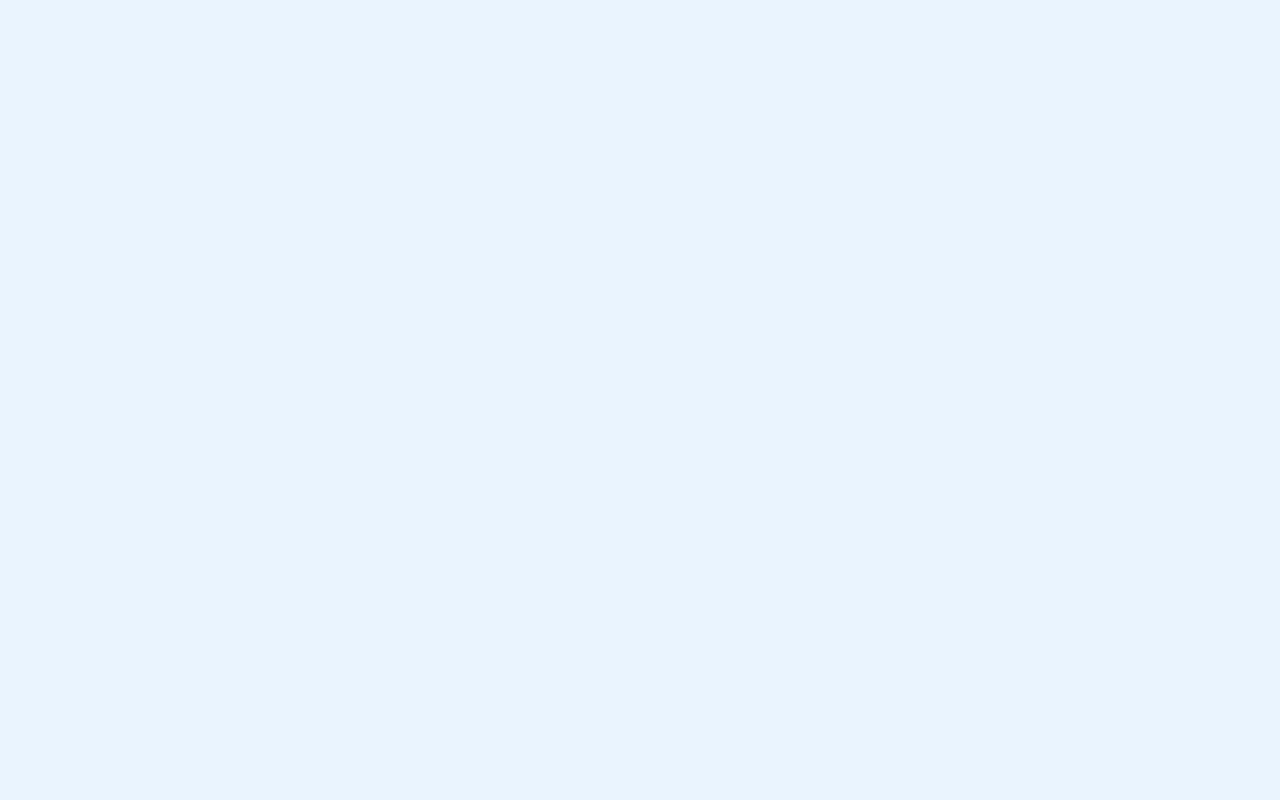
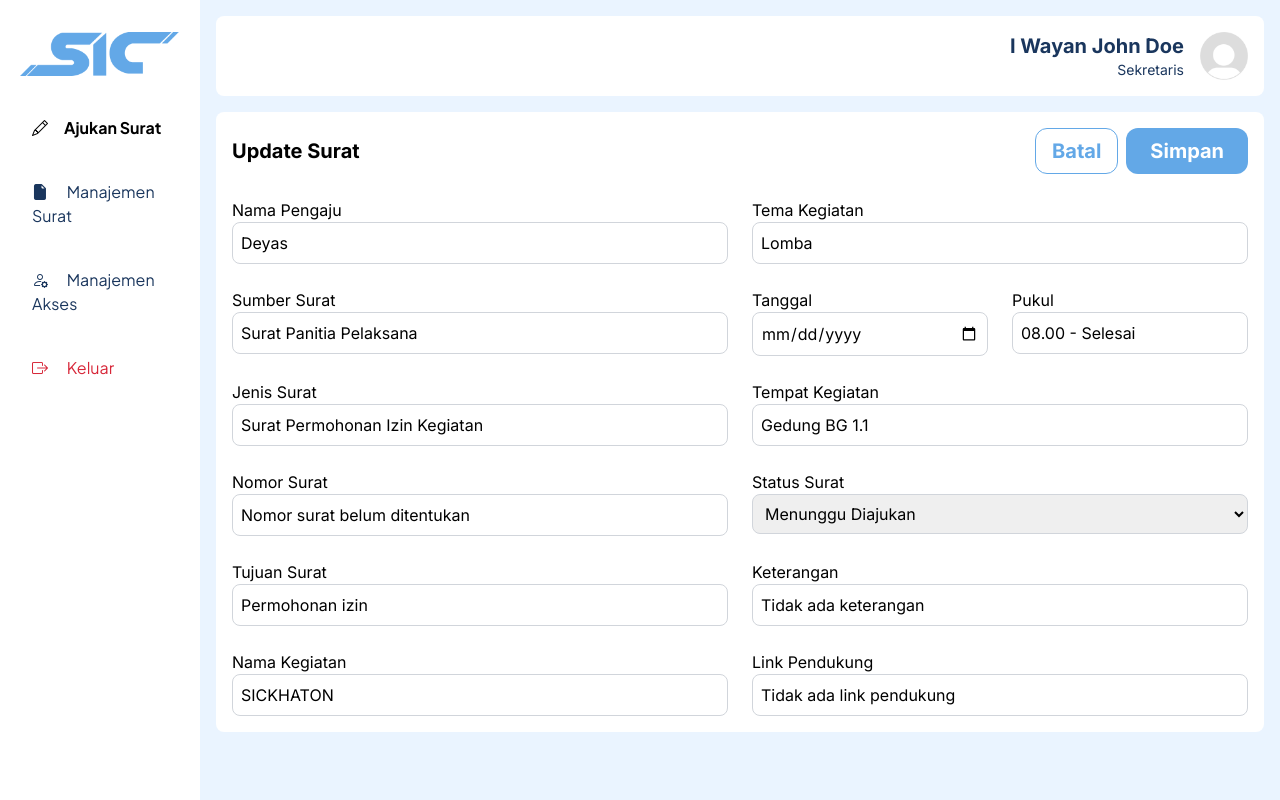
Before and after one commit to SIC-Unud/sic-persuratan-fe, a Vue app: page /admin/surat/1/update-surat in a window 1280 px wide. Before the commit this address led to /login. Built offline with nearby package versions, Linux system fonts and the light colour scheme.

Commit message:
fix: fix script at detail and update surat

```diff
--- /dev/null
+++ b/src/data/suratList.js
@@ -0,0 +1,52 @@
+// src/data/suratList.js
+
+export const suratList = [
+  {
+    id: 1,
+    namaPengaju: "Deyas",
+    temaKegiatan: "Lomba",
+    sumberSurat: "Surat Panitia Pelaksana",
+    tanggal: "1 Oktober 2023",
+    pukul: "08.00 - Selesai",
+    jenisSurat: "Surat Permohonan Izin Kegiatan",
+    tempat: "Gedung BG 1.1",
+    nomorSurat: "Nomor surat belum ditentukan",
+    status: "Menunggu Diajukan",
+    tujuan: "Permohonan izin",
+    keterangan: "Tidak ada keterangan",
+    namaKegiatan: "SICKHATON",
+    linkPendukung: "Tidak ada link pendukung"
+  },
+  {
+    id: 2,
+    namaPengaju: "Reyhan",
+    temaKegiatan: "Workshop",
+    sumberSurat: "Surat UKM",
+    tanggal: "15 Oktober 2023",
+    pukul: "13.00 - 16.00",
+    jenisSurat: "Surat Permohonan Tempat",
+    tempat: "Auditorium Lt. 3",
+    nomorSurat: "Nomor surat belum ditentukan",
+    status: "Menunggu Diajukan",
+    tujuan: "Peminjaman Tempat",
+    keterangan: "Akan mengundang pembicara dari luar",
+    namaKegiatan: "TechTalk 2023",
+    linkPendukung: "https://techtalk.id"
+  },
+  {
+    id: 3,
+    namaPengaju: "Rani",
+    temaKegiatan: "Bakti Sosial",
+    sumberSurat: "Surat Organisasi",
+    tanggal: "22 Oktober 2023",
+    pukul: "08.00 - 12.00",
+    jenisSurat: "Surat Permohonan Bantuan",
+    tempat: "Panti Asuhan Harapan",
+    nomorSurat: "Nomor surat belum ditentukan",
+    status: "Menunggu Diajukan",
+    tujuan: "Permohonan Dana",
+    keterangan: "Akan membawa donasi dari kampus",
+    namaKegiatan: "Berbagi Kasih",
+    linkPendukung: "Tidak ada link pendukung"
+  }
+];
--- a/src/views/DetailSuratView.vue
+++ b/src/views/DetailSuratView.vue
@@ -13,44 +13,45 @@
             <RouterLink to="/admin/surat" class="px-4 py-2 bg-white text-primary text-xl font-bold rounded-xl border border-primary hover:shadow-xl transition">
               Kembali
             </RouterLink>
-            <RouterLink to="${$route.fullPath}/update-surat" class="px-6 py-2 bg-primary text-white text-xl font-bold rounded-xl hover:shadow-xl transition">
+            <RouterLink :to="`/admin/surat/${surat.id}/update-surat`" class="px-6 py-2 bg-primary text-white text-xl font-bold rounded-xl hover:shadow-xl transition">
               Update
             </RouterLink>
           </div>
         </div>
       </div>
 
-      <div class="grid grid-cols-1 md:grid-cols-2 gap-6 p-3">
+      <div v-if="surat">
+        <div class="grid grid-cols-1 md:grid-cols-2 gap-6 p-3">
         <div class="w-full">
           <label class="block text-base font-normal text-content">Nama Pengaju</label>
           <div class="p-3 bg-white rounded-md gap-2">
-            <p class="font-medium text-black">Deyas</p>
+            <p class="font-medium text-black">{{ surat.namaPengaju }}</p>
           </div>
         </div>
         <div class="w-full">
           <label class="block text-base font-normal text-content">Tema Kegiatan</label>
           <div class="p-3 bg-white rounded-md gap-2">
-            <p class="font-medium text-black">Lomba</p>
+            <p class="font-medium text-black">Lomb{{ surat.namaPengaju }}a</p>
           </div>
         </div>
 
         <div class="w-full">
           <label class="block text-base font-normal text-content">Sumber Surat</label>
           <div class="p-3 bg-white rounded-md gap-2">
-            <p class="font-medium text-black">Surat Panitia Pelaksana</p>
+            <p class="font-medium text-black">{{ surat.namaPengaju }}</p>
           </div>
         </div>
         <div class="flex gap-6">
           <div class="flex flex-col w-full">
             <label class="text-base font-normal text-content mb-1">Tanggal</label>
             <div class="p-3 bg-white rounded-md">
-              <p class="font-medium text-black">1 Oktober 2023</p>
+              <p class="font-medium text-black">{{ surat.tanggal }}3</p>
             </div>
           </div>
           <div class="flex flex-col w-full">
             <label class="text-base font-normal text-content mb-1">Pukul</label>
             <div class="p-3 bg-white rounded-md">
-              <p class="font-medium text-black">08.00 - Selesai</p>
+              <p class="font-medium text-black">{{ surat.pukul }}</p>
             </div>
           </div>
         </div>
@@ -58,52 +59,52 @@
         <div class="w-full">
           <label class="block text-base font-normal text-content">Jenis Surat</label>
           <div class="p-3 bg-white rounded-md gap-2">
-            <p class="font-medium text-black">Surat Permohonan Izin Kegiatan</p>
+            <p class="font-medium text-black">{{ surat.jenisSurat }}</p>
           </div>
         </div>
         <div class="w-full">
           <label class="block text-base font-normal text-content">Tempat Kegiatan</label>
           <div class="p-3 bg-white rounded-md gap-2">
-            <p class="font-medium text-black">Gedung BG 1.1</p>
+            <p class="font-medium text-black">{{ surat.tempat }}</p>
           </div>
         </div>
 
         <div class="w-full">
           <label class="block text-base font-normal text-content">Nomor Surat</label>
           <div class="p-3 bg-white rounded-md gap-2">
-            <p class="font-medium text-gray-200">Nomor surat belum ditentukan</p>
+            <p class="font-medium text-gray-200">{{ surat.nomorSurat }}n</p>
           </div>
         </div>
         <div class="w-full">
           <label class="block text-base font-normal text-content">Status Surat</label>
           <div class="p-3 bg-white rounded-md gap-2">
-            <p class="font-medium text-black">Menunggu Diajukan</p>
+            <p class="font-medium text-black">{{ surat.nomorSurat }}</p>
           </div>
         </div>
 
         <div class="w-full">
           <label class="block text-base font-normal text-content">Tujuan Surat</label>
           <div class="p-3 bg-white rounded-md gap-2">
-            <p class="font-medium text-black">Permohonan izin</p>
+            <p class="font-medium text-black">{{ surat.tujuan }}</p>
           </div>
         </div>
         <div class="w-full">
           <label class="block text-base font-normal text-content">Keterangan</label>
           <div class="p-3 bg-white rounded-md gap-2">
-            <p class="font-medium text-gray-200">Tidak ada keterangan</p>
+            <p class="font-medium text-gray-200">{{ surat.keterangan}}</p>
           </div>
         </div>
 
         <div class="w-full">
           <label class="block text-base font-normal text-content">Nama Kegiatan</label>
           <div class="p-3 bg-white rounded-md gap-2">
-            <p class="font-medium text-black">SICKHATON</p>
+            <p class="font-medium text-black">{{ surat.namaKegiatan }}</p>
           </div>
         </div>
         <div class="w-full">
           <label class="block text-base font-normal text-content">Link pendukung</label>
           <div class="p-3 bg-white rounded-md gap-2">
-            <p class="font-medium text-gray-200">Tidak ada link pendukung</p>
+            <p class="font-medium text-gray-200">{{ surat.linkPendukung }}</p>
           </div>
         </div>
       </div>
@@ -115,13 +116,19 @@
           Update
         </RouterLink>
       </div>
+      </div>
+
     </div>
   </DashboardLayout>
 
 </template>
 
 <script setup>
-import DashboardLayout from '@/layout/DashboardLayout.vue';
-import NavItem from '@/components/NavItem.vue'
+import { useRoute } from 'vue-router'
+import { suratList } from '@/data/suratList.js'
+import DashboardLayout from '@/layout/DashboardLayout.vue'
 
+const route = useRoute()
+const id = parseInt(route.params.id)
+const surat = suratList.find((s) => s.id === id)
 </script>
--- a/src/views/ManajemenSuratView.vue
+++ b/src/views/ManajemenSuratView.vue
@@ -1,13 +1,36 @@
 <template>
   <DashboardLayout>
-    <div>
-      hello
+    <div class="p-4">
+      <h2 class="text-2xl font-bold mb-4">Daftar Surat</h2>
+      <table class="min-w-full table-auto border border-gray-300 bg-white shadow">
+        <thead class="bg-gray-100">
+          <tr>
+            <th class="p-3 text-left">Nama Pengaju</th>
+            <th class="p-3 text-left">Tema</th>
+            <th class="p-3 text-left">Tanggal</th>
+            <th class="p-3 text-left">Aksi</th>
+          </tr>
+        </thead>
+        <tbody>
+          <tr
+            v-for="surat in suratList"
+            :key="surat.id"
+            class="border-t hover:bg-gray-50"
+          >
+            <td class="p-3">{{ surat.namaPengaju }}</td>
+            <td class="p-3">{{ surat.temaKegiatan }}</td>
+            <td class="p-3">{{ surat.tanggal }}</td>
+            <td class="p-3">
+              <RouterLink :to="`/admin/surat/${surat.id}`" class="text-primary underline">Lihat Detail</RouterLink>
+            </td>
+          </tr>
+        </tbody>
+      </table>
     </div>
   </DashboardLayout>
 </template>
 
 <script setup>
-import DashboardLayout from '@/layout/DashboardLayout.vue';
-import NavItem from '@/components/NavItem.vue'
-
+import DashboardLayout from '@/layout/DashboardLayout.vue'
+import { suratList } from '@/data/suratList.js'
 </script>
--- a/src/views/UpdateSuratView.vue
+++ b/src/views/UpdateSuratView.vue
@@ -1,75 +1,69 @@
 <template>
   <DashboardLayout>
     <div>
-
-
       <form class="grid grid-cols-1 md:grid-cols-2 gap-6 overflow-y-auto">
         <div class="col-span-full flex justify-between items-center">
           <div>
             <h2 class="font-inter-sans text-xl font-bold text-content text-[28px]">
-            Detail Surat
+              Update Surat
             </h2>
           </div>
 
-          <div class="flex justify-between">
           <div class="hidden md:flex justify-end gap-2 bg-white">
-              <RouterLink to="/admin/surat/${$route.params.id}" class="px-4 py-2 bg-white text-primary text-xl font-bold rounded-xl border border-primary hover:shadow-xl transition">
+            <RouterLink :to="`/admin/surat/${route.params.id}`" class="px-4 py-2 bg-white text-primary text-xl font-bold rounded-xl border border-primary hover:shadow-xl transition">
               Batal
             </RouterLink>
-              <button to="#" class="px-6 py-2 bg-primary text-white text-xl font-bold rounded-xl hover:shadow-xl transition">
+            <button @click.prevent="simpanSurat" class="px-6 py-2 bg-primary text-white text-xl font-bold rounded-xl hover:shadow-xl transition">
               Simpan
             </button>
           </div>
         </div>
-        </div>
+
+        <!-- FORM INPUT -->
         <div>
           <label class="block text-base font-normal text-content">Nama Pengaju</label>
-          <input class="w-full p-2 border border-solid border-gray-300 border-1px rounded-lg gap-2"
-          placeholder="Nama pengaju">
+          <input v-model="form.namaPengaju" class="w-full p-2 border border-gray-300 rounded-lg" placeholder="Nama pengaju" />
         </div>
+
         <div>
           <label class="block text-base font-normal text-content">Tema Kegiatan</label>
-          <input class="w-full p-2 border border-solid border-gray-300 border-1px rounded-lg gap-2"
-          placeholder="Tema kegiatan">
+          <input v-model="form.temaKegiatan" class="w-full p-2 border border-gray-300 rounded-lg" placeholder="Tema kegiatan" />
         </div>
 
         <div>
           <label class="block text-base font-normal text-content">Sumber Surat</label>
-          <input class="w-full p-2 border border-solid border-gray-300 border-1px rounded-lg gap-2"
-          placeholder="Sumber surat">
+          <input v-model="form.sumberSurat" class="w-full p-2 border border-gray-300 rounded-lg" placeholder="Sumber surat" />
         </div>
+
         <div class="flex gap-6">
-          <div class="flex flex-col w-full">
+          <div class="w-full">
             <label class="text-base font-normal text-content mb-1">Tanggal</label>
-            <input type="date" class="w-full p-2 border border-solid border-gray-300 border-1px rounded-lg gap-2"
-          placeholder="Tanggal">
+            <input v-model="form.tanggal" type="date" class="w-full p-2 border border-gray-300 rounded-lg" />
           </div>
-          <div class="flex flex-col w-full">
+          <div class="w-full">
             <label class="text-base font-normal text-content mb-1">Pukul</label>
-            <input class="w-full p-2 border border-solid border-gray-300 border-1px rounded-lg gap-2"
-          placeholder="Pukul">
+            <input v-model="form.pukul" class="w-full p-2 border border-gray-300 rounded-lg" placeholder="Pukul" />
           </div>
         </div>
 
         <div>
           <label class="block text-base font-normal text-content">Jenis Surat</label>
-          <input class="w-full p-2 border border-solid border-gray-300 border-1px rounded-lg gap-2"
-          placeholder="Jenis surat">
+          <input v-model="form.jenisSurat" class="w-full p-2 border border-gray-300 rounded-lg" placeholder="Jenis surat" />
         </div>
+
         <div>
           <label class="block text-base font-normal text-content">Tempat Kegiatan</label>
-          <input class="w-full p-2 border border-solid border-gray-300 border-1px rounded-lg gap-2"
-          placeholder="Nama gedung, ruangan">
+          <input v-model="form.tempat" class="w-full p-2 border border-gray-300 rounded-lg" placeholder="Tempat kegiatan" />
         </div>
 
         <div>
           <label class="block text-base font-normal text-content">Nomor Surat</label>
-          <input class="w-full p-2 border border-solid border-gray-300 border-1px rounded-lg gap-2"
-          placeholder="Nomor surat">
+          <input v-model="form.nomorSurat" class="w-full p-2 border border-gray-300 rounded-lg" placeholder="Nomor surat" />
         </div>
+
         <div>
           <label class="block text-base font-normal text-content">Status Surat</label>
-          <select class="w-full p-2 border border-solid border-gray-300 border-1px rounded-lg gap-2">
+          <select v-model="form.status" class="w-full p-2 border border-gray-300 rounded-lg">
             <option value="Menunggu Diajukan">Menunggu Diajukan</option>
             <option value="Sedang Diajukan">Sedang Diajukan</option>
             <option value="Berhasil Diajukan">Berhasil Diajukan</option>
@@ -80,42 +74,91 @@
 
         <div>
           <label class="block text-base font-normal text-content">Tujuan Surat</label>
-          <input class="w-full p-2 border border-solid border-gray-300 border-1px rounded-lg gap-2"
-          placeholder="Tujuan">
+          <input v-model="form.tujuan" class="w-full p-2 border border-gray-300 rounded-lg" placeholder="Tujuan surat" />
         </div>
+
         <div>
           <label class="block text-base font-normal text-content">Keterangan</label>
-          <input class="w-full p-2 border border-solid border-gray-300 border-1px rounded-lg gap-2"
-          placeholder="Keterangan">
+          <input v-model="form.keterangan" class="w-full p-2 border border-gray-300 rounded-lg" placeholder="Keterangan" />
         </div>
 
         <div>
           <label class="block text-base font-normal text-content">Nama Kegiatan</label>
-          <input class="w-full p-2 border border-solid border-gray-300 border-1px rounded-lg gap-2"
-          placeholder="Nama kegiatan">
+          <input v-model="form.namaKegiatan" class="w-full p-2 border border-gray-300 rounded-lg" placeholder="Nama kegiatan" />
         </div>
+
         <div>
-          <label class="block text-base font-normal text-content">Link pendukung</label>
-          <input class="w-full p-2 border border-solid border-gray-300 border-1px rounded-lg gap-2"
-          placeholder="Link">
+          <label class="block text-base font-normal text-content">Link Pendukung</label>
+          <input v-model="form.linkPendukung" class="w-full p-2 border border-gray-300 rounded-lg" placeholder="Link" />
         </div>
-        <div class="grid-end-auto flex md:hidden justify-end gap-3 bg-white py-6">
-          <button class="text-center px-4 py-2 bg-white text-primary text-xl font-bold rounded-xl border border-primary hover:shadow-xl transition">
-            Kembali
-          </button>
-          <button class="text-center px-4 py-2 bg-primary text-white text-xl font-bold rounded-xl hover:shadow-xl transition">
+
+        <!-- Tombol Mobile -->
+        <div class="col-span-full flex md:hidden justify-end gap-3 bg-white py-6">
+          <RouterLink :to="`/admin/surat/${route.params.id}`" class="px-4 py-2 bg-white text-primary text-xl font-bold rounded-xl border border-primary hover:shadow-xl transition">
+            Batal
+          </RouterLink>
+          <button @click.prevent="simpanSurat" class="px-4 py-2 bg-primary text-white text-xl font-bold rounded-xl hover:shadow-xl transition">
             Simpan
           </button>
         </div>
       </form>
-
     </div>
   </DashboardLayout>
 </template>
 
 <script setup>
-import DashboardLayout from '@/layout/DashboardLayout.vue';
-import NavItem from '@/components/NavItem.vue'
-import { RouterLink } from 'vue-router';
+import { ref, onMounted } from 'vue'
+import { useRoute } from 'vue-router'
+import DashboardLayout from '@/layout/DashboardLayout.vue'
+import { suratList } from '@/data/suratList.js'
 
+const route = useRoute()
+
+// Form kosong default
+const form = ref({
+  namaPengaju: '',
+  temaKegiatan: '',
+  sumberSurat: '',
+  tanggal: '',
+  pukul: '',
+  jenisSurat: '',
+  tempat: '',
+  nomorSurat: '',
+  status: '',
+  tujuan: '',
+  keterangan: '',
+  namaKegiatan: '',
+  linkPendukung: '',
+})
+
+// Isi form setelah component dimount
+onMounted(() => {
+  const id = parseInt(route.params.id)
+  const surat = suratList.find(s => s.id === id)
+
+  if (surat) {
+    form.value = {
+      namaPengaju: surat.namaPengaju || '',
+      temaKegiatan: surat.temaKegiatan || '',
+      sumberSurat: surat.sumberSurat || '',
+      tanggal: surat.tanggal || '',
+      pukul: surat.pukul || '',
+      jenisSurat: surat.jenisSurat || '',
+      tempat: surat.tempat || '',
+      nomorSurat: surat.nomorSurat || '',
+      status: surat.status || '',
+      tujuan: surat.tujuan || '',
+      keterangan: surat.keterangan || '',
+      namaKegiatan: surat.namaKegiatan || '',
+      linkPendukung: surat.linkPendukung || '',
+    }
+  } else {
+    console.warn('Surat tidak ditemukan dengan ID:', id)
+  }
+})
+
+function simpanSurat() {
+  console.log('Form disimpan:', form.value)
+  // TODO: Kirim ke API atau update state
+}
 </script>
```
Also changed, not shown: src/router/index.js (+48 -45 lines). Lines whose indentation alone changed are shown as unchanged.
